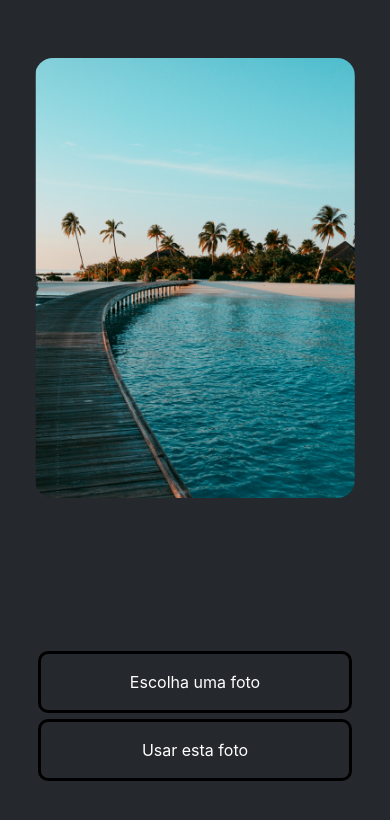
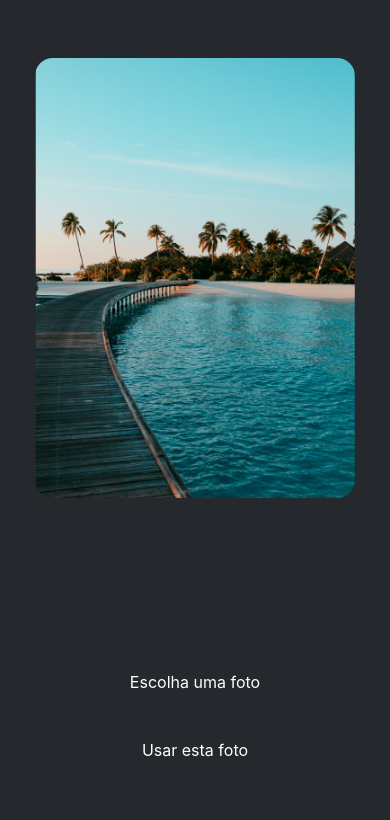
Before and after one commit to UelioNobre/react-native-basic, a React Native app: screen / in a window 390 px wide. Shown: the top 820 px of the page. Built offline with nearby package versions, Linux system fonts and the light colour scheme.

Commit message:
Adiciona um botão primário

```diff
--- a/components/Button.js
+++ b/components/Button.js
@@ -1,18 +1,36 @@
-import { StyleSheet, View, Pressable, Text } from 'react-native'
+import { StyleSheet, View, Pressable, Text } from 'react-native';
+import FontAwesome from '@expo/vector-icons/FontAwesome';
 
-export default function Button({ label }) {
+export default function Button({ label, theme }) {
+  if (theme == "primary") {
     return (
       <View
-      style={styles.buttonContainer}
+        style={[styles.buttonContainer, { borderWidth: 4, borderColor: "#ffd33d", borderRadius: 18 }]}
       >
         <Pressable
-        style={styles.button}
+          style={[styles.button, { backgroundColor: "#fff" }]}
           onPress={
             () => alert('Voce pressionou um botão')
           }
         >
+          <FontAwesome
+            name="picture-o"
+            size={18}
+            color="#25292e"
+            style={styles.buttonIcon}
+          />
+          <Text style={[styles.buttonLabel, { color: "#25292e" }]}>{label}</Text>
+        </Pressable>
+      </View>
+    )
+  }
+
+  return (
+    <View style={styles.buttonContainer}>
+      <Pressable style={styles.button} onPress={() => alert("Voce pressionou um botão")}>
         <Text style={styles.buttonLabel}>{label}</Text>
       </Pressable>
+
     </View>
   )
 }
@@ -27,10 +45,9 @@ const styles = StyleSheet.create({
     padding: 3,
   },
   button: {
+    borderRadius: 10,
     width: '100%',
     height: '100%',
-    borderRadius: 10,
-    borderWidth: 3,
     alignItems: 'center',
     justifyContent: 'center',
     flexDirection: 'row'
@@ -39,7 +56,7 @@ const styles = StyleSheet.create({
     paddingRight: 8
   },
   buttonLabel: {
-    color: '#fff',
+    color: "#fff",
     fontSize: 16
   }
 });
```
Lines whose indentation alone changed are shown as unchanged.
